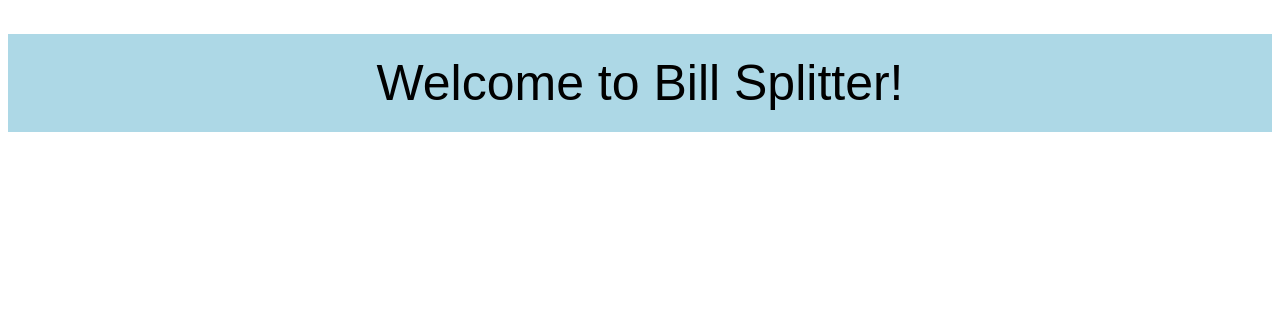
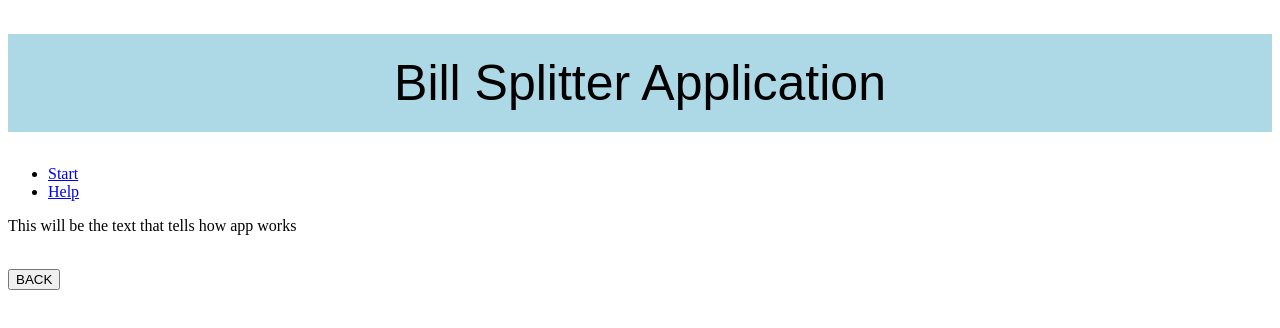
Before and after one commit to 2Jasonlee2/Bill_Splitter_App, a React (Create React App) app: page /#/help in a window 1280 px wide. Shown: the top 328 px of the page. Built offline with nearby package versions, Linux system fonts and the light colour scheme.

Commit message:
changed structure and basic screen switch

```diff
--- a/public/index.html
+++ b/public/index.html
@@ -3,26 +3,13 @@
   <head>
     <meta charset="utf-8" />
     <meta name="viewport" content="width=device-width, initial-scale=1" />
-    <meta name="theme-color" content="#000000" />
-    <meta
-      name="description"
-      content="Web site created using create-react-app"
-    />
 
-  <title>React App</title>
+    <title>Bill Splitter App</title>
   </head>
+
   <body>
     <noscript>You need to enable JavaScript to run this app.</noscript>
     <div id="root"></div>
-    <!--
-      This HTML file is a template.
-      If you open it directly in the browser, you will see an empty page.
+  </body>
 
-      You can add webfonts, meta tags, or analytics to this file.
-      The build step will place the bundled scripts into the <body> tag.
-
-      To begin the development, run `npm start` or `yarn start`.
-      To create a production bundle, use `npm run build` or `yarn build`.
-    -->
-  </body>
 </html>
--- a/src/App.js
+++ b/src/App.js
@@ -1,10 +1,26 @@
 import React from "react"
+import { Route, NavLink, HashRouter } from "react-router-dom"
+
 import Header from "./components/Header.js"
+import Start from "./components/mainComponents/Start.js"
+import Help from "./components/mainComponents/Help.js"
 
 function App() {
     return (
         <div>
             <Header />
+            <HashRouter>
+                <div>
+                    <ul>
+                        <li><NavLink to="/">Start</NavLink></li>
+                        <li><NavLink to="/help">Help</NavLink></li>
+                    </ul>
+                    <div>
+                        <Route exact path="/" component={Start}/>
+                        <Route path="/help" component={Help}/>
+                    </div>
+                </div>
+            </HashRouter>
         </div>
     )
 }
--- a/src/components/Header.js
+++ b/src/components/Header.js
@@ -3,7 +3,7 @@ import "../styles/headerStyle.css"
 
 function Header() {
     return (
-        <h1>Welcome to Bill Splitter!</h1>
+        <h1>Bill Splitter Application</h1>
     )
 }
 
--- /dev/null
+++ b/src/components/mainComponents/Help.js
@@ -0,0 +1,13 @@
+import React from "react"
+
+function Help() {
+    return (
+        <div>
+            <p>This will be the text that tells how app works</p>
+            <br />
+            <button>BACK</button>
+        </div>
+    )
+}
+
+export default Help
--- /dev/null
+++ b/src/components/mainComponents/Start.js
@@ -0,0 +1,11 @@
+import React from "react"
+
+function Start() {
+    return (
+        <div>
+            Hello
+        </div>
+    )
+}
+
+export default Start
```
Also changed, not shown: src/components/Help.js (deleted, +0 -9 lines).
